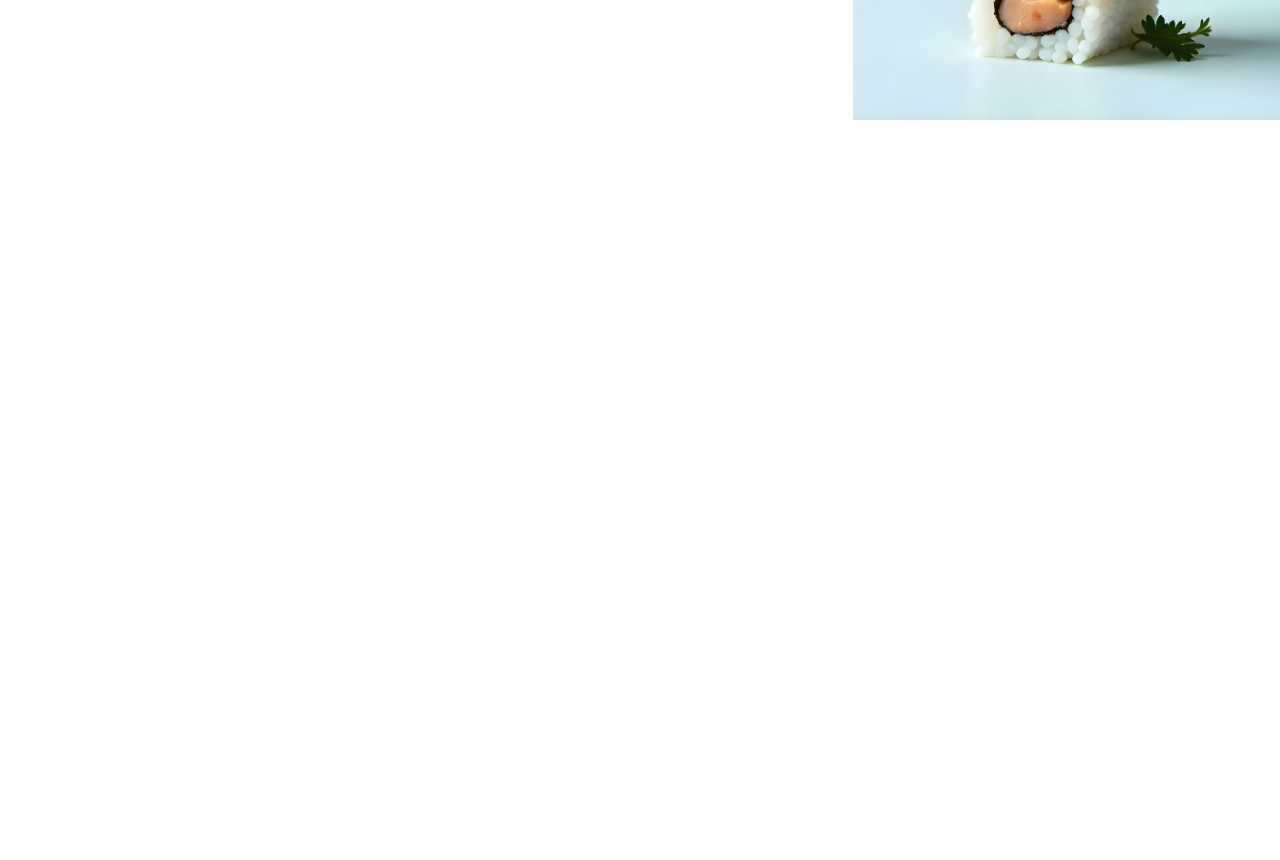
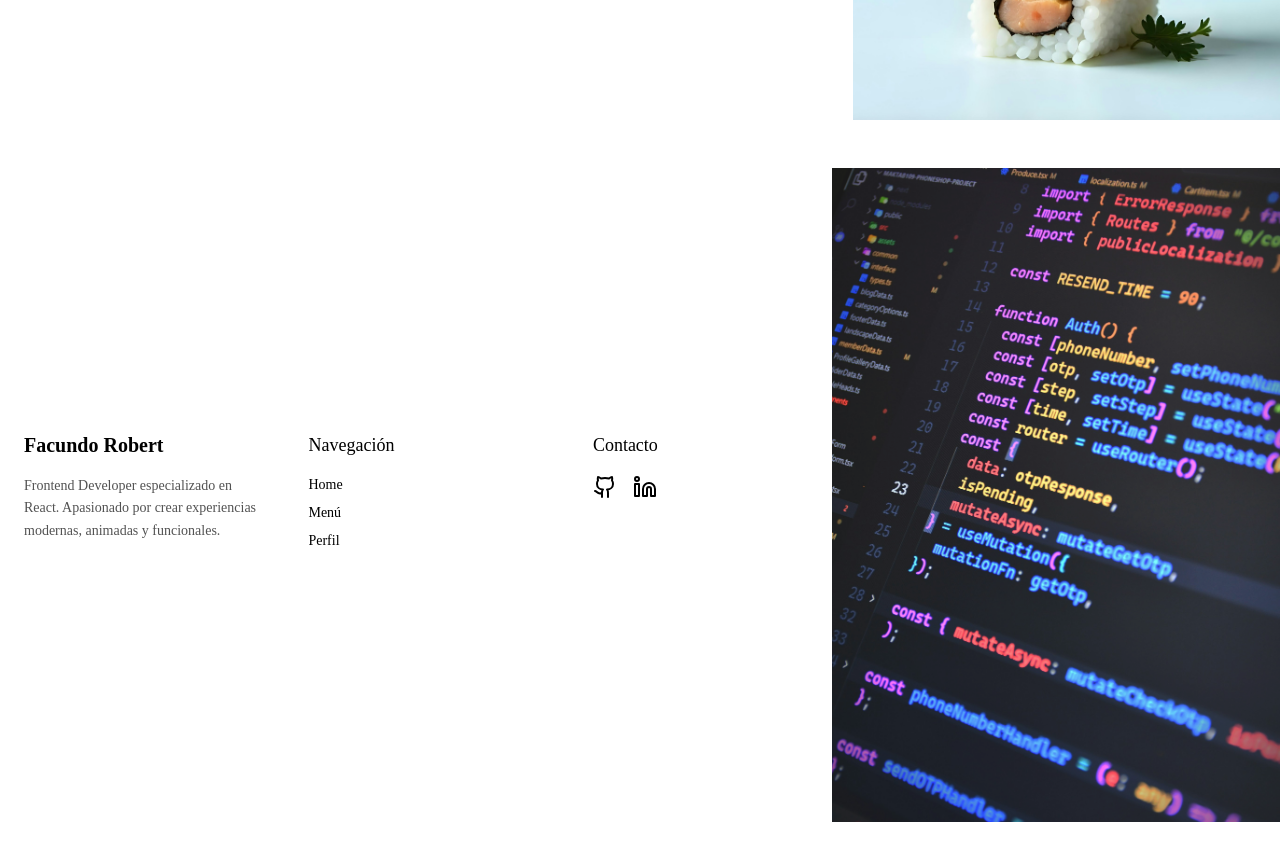
Before and after one commit to RobertFacundo/sushiEcommerceF, a React (Vite) app: page /checkout/cancel in a window 1280 px wide. Shown: the part 680-1540 px from the top of the page. Before the commit the page ends 800 px from the top, so only its background shows below. Built offline with nearby package versions, Linux system fonts and the light colour scheme; a web font is replaced by a local one.

Commit message:
footer added

```diff
--- a/package.json
+++ b/package.json
@@ -17,6 +17,7 @@
     "axios": "^1.13.2",
     "framer-motion": "^12.23.26",
     "gsap": "^3.14.1",
+    "lucide-react": "^0.562.0",
     "nanoid": "^5.1.6",
     "react": "^19.2.0",
     "react-barcode": "^1.6.1",
--- a/src/App.jsx
+++ b/src/App.jsx
@@ -10,6 +10,8 @@ import ThemeController from './shared/components/app/ThemeController.jsx';
 import { Toaster } from 'sonner';
 import CheckoutSuccess from './features/orders/components/CheckoutSuccess.jsx';
 import CheckoutCancel from './features/orders/components/CheckoutCancel.jsx';
+import AppLayout from './shared/components/app/AppLayout.jsx';
+import Footer from './shared/components/Footer/Footer.jsx';
 
 function App() {
 
@@ -18,7 +20,9 @@ function App() {
       <ThemeController />
       <Toaster richColors position='top-right' />
 
+      <AppLayout>
         <Header />
+        <main className='relative z-10'>
           <Routes>
             <Route path='/' element={<HomeView />} />
             <Route path='/OurMenu' element={<OurMenu />} />
@@ -31,6 +35,9 @@ function App() {
               <Route path='cancel' element={<CheckoutCancel />} />
             </Route>
           </Routes>
+        </main>
+        <Footer />
+      </AppLayout>
     </>
   )
 }
--- a/src/features/cart/components/Cart.jsx
+++ b/src/features/cart/components/Cart.jsx
@@ -29,9 +29,9 @@ const Cart = () => {
 
     return (
         <div
-            className="flex flex-col h-full">
+            className="flex flex-col h-full z-0">
             <header className="pb-4 border-b border-neutral-700 flex items-center justify-between">
-                <h1 className="text-xl font-semibold dark:text-white">
+                <h1 className="text-xl font-semibold dark:text-white ">
                     Your Cart
                 </h1>
 
--- a/src/features/ourMenu/ourMenuView.jsx
+++ b/src/features/ourMenu/ourMenuView.jsx
@@ -13,7 +13,7 @@ const OurMenu = () => {
     const { variants } = useCartAnimation();
 
     return (
-        <div className="flex w-full min-h-screen dark:bg-neutral-900">
+        <div className="flex w-full min-h-screen dark:bg-neutral-900 z-0">
             <div className="w-full lg:w-2/3 p-6 min-h-screen">
                 <Breadcrumb
                     selectedCategory={selectedCategory}
--- a/src/index.css
+++ b/src/index.css
@@ -75,3 +75,7 @@ html {
     transform: rotate(calc(var(--s, 1) * 1turn));
   }
 }
+
+:root {
+  --header-h: 59px; /* o lo que mida tu header */
+}
--- /dev/null
+++ b/src/shared/components/Footer/Footer.jsx
@@ -0,0 +1,36 @@
+import FooterContent from "./FooterContent";
+import FooterImage from "./FooterImage";
+
+const Footer = () => {
+    return (
+        <footer
+            className="
+            relative
+            w-full
+            dark:bg-neutral-950
+            dark:text-neutral-200
+            flex items-center justify-center
+            z-10
+        "
+            style={{ height: "calc(100vh - var(--header-h))" }}
+        >
+            <div
+                className="
+                relative z-10
+                h-full
+                max-w-7xl mx-auto
+                grid grid-cols-1 lg:grid-cols-3
+                gap-12
+                px-6
+                "
+            >
+                <div className="lg:col-span-2 flex items-center h-full">
+                    <FooterContent />
+                </div>
+            </div>
+            <FooterImage />
+        </footer>
+    )
+};
+
+export default Footer;
--- /dev/null
+++ b/src/shared/components/Footer/FooterContent.jsx
@@ -0,0 +1,16 @@
+import FooterLinks from "./FooterLinks";
+import FooterProfile from "./FooterProfile";
+import FooterSocial from "./FooterSocial";
+
+
+const FooterContent = () => {
+    return (
+        <div className="grid grid-cols-1 md:grid-cols-3 gap-12">
+            <FooterProfile />
+            <FooterLinks />
+            <FooterSocial />
+        </div>
+    );
+};
+
+export default FooterContent;
--- /dev/null
+++ b/src/shared/components/Footer/FooterImage.jsx
@@ -0,0 +1,23 @@
+const FooterImage = () => {
+    return (
+        <div
+            className="
+        hidden lg:block
+        absolute top-0 right-0
+        h-full
+        w-[35vw]
+        max-w-[520px]
+        bg-no-repeat
+        bg-right
+        bg-contain
+        opacity-90
+        pointer-events-none
+        mt-1
+        z-1000
+      "
+            style={{ backgroundImage: "url('/footerImage.jpg')" }}
+        />
+    )
+};
+
+export default FooterImage;
--- /dev/null
+++ b/src/shared/components/Footer/FooterLinks.jsx
@@ -0,0 +1,14 @@
+import { Link } from "react-router-dom";
+
+const FooterLinks = () => (
+    <nav>
+        <h4 className="text-lg font-medium mb-4">Navegación</h4>
+        <ul className="space-y-2 text-sm">
+            <li><Link to="/" className="hover:underline">Home</Link></li>
+            <li><Link to="/OurMenu" className="hover:underline">Menú</Link></li>
+            <li><Link to="/Profile" className="hover:underline">Perfil</Link></li>
+        </ul>
+    </nav>
+);
+
+export default FooterLinks;
--- /dev/null
+++ b/src/shared/components/Footer/FooterProfile.jsx
@@ -0,0 +1,12 @@
+const FooterProfile = () => (
+    <div>
+        <h3 className="text-xl font-semibold mb-4">Facundo Robert</h3>
+        <p className="text-sm text-neutral-600 dark:text-neutral-400 leading-relaxed">
+            Frontend Developer especializado en React.
+            Apasionado por crear experiencias modernas,
+            animadas y funcionales.
+        </p>
+    </div>
+);
+
+export default FooterProfile;
--- /dev/null
+++ b/src/shared/components/Footer/FooterSocial.jsx
@@ -0,0 +1,25 @@
+import { Github, Linkedin } from "lucide-react";
+
+const FooterSocial = () => (
+  <div>
+    <h4 className="text-lg font-medium mb-4">Contacto</h4>
+    <div className="flex gap-4">
+      <a
+        href="https://github.com/tuusuario"
+        target="_blank"
+        className="hover:text-primary transition"
+      >
+        <Github />
+      </a>
+      <a
+        href="https://linkedin.com/in/tuusuario"
+        target="_blank"
+        className="hover:text-primary transition"
+      >
+        <Linkedin />
+      </a>
+    </div>
+  </div>
+);
+
+export default FooterSocial;
--- /dev/null
+++ b/src/shared/components/app/AppLayout.jsx
@@ -0,0 +1,9 @@
+const AppLayout = ({ children }) => {
+    return (
+        <div className="relative min-h-screen">
+            {children}
+        </div>
+    );
+};
+
+export default AppLayout;
```
Also changed, not shown: public/footerImage.jpg (added), 1 other file (tests, documents, lock files or other folders). Lines whose indentation alone changed are shown as unchanged.
